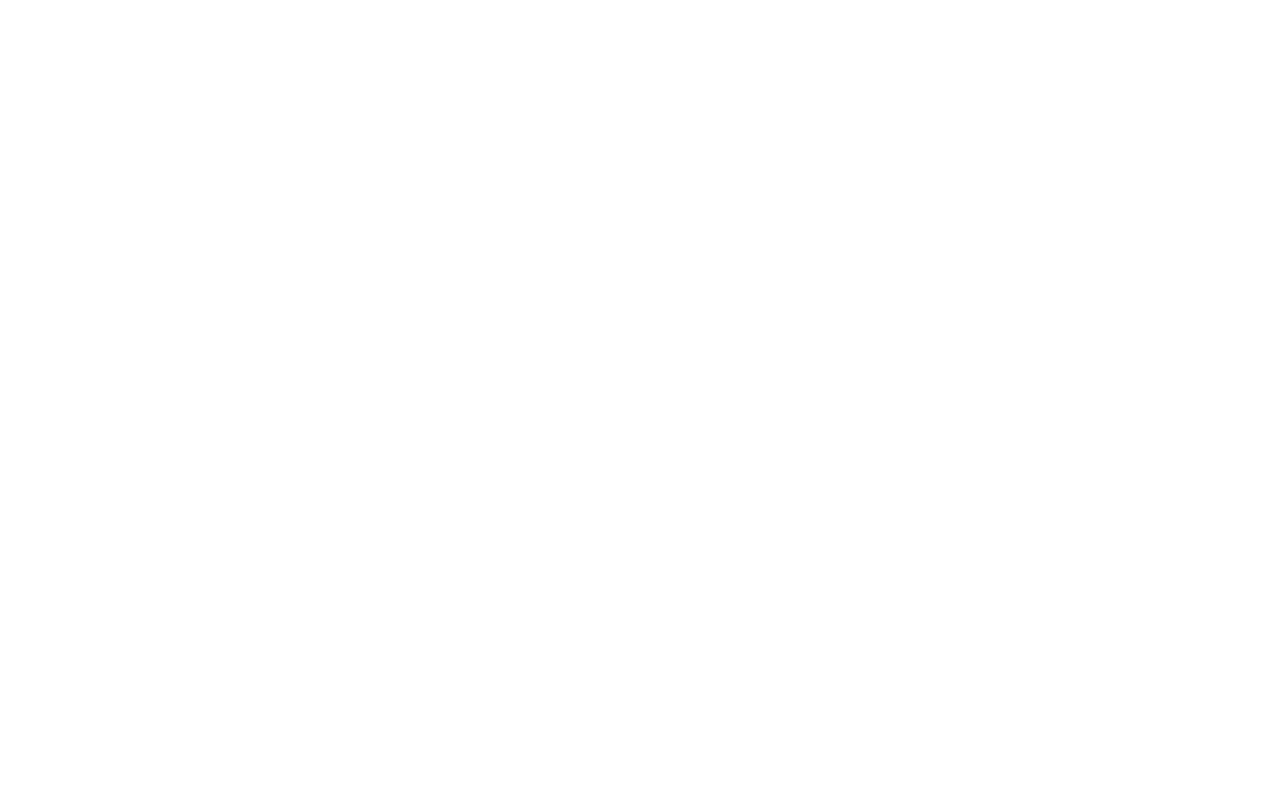
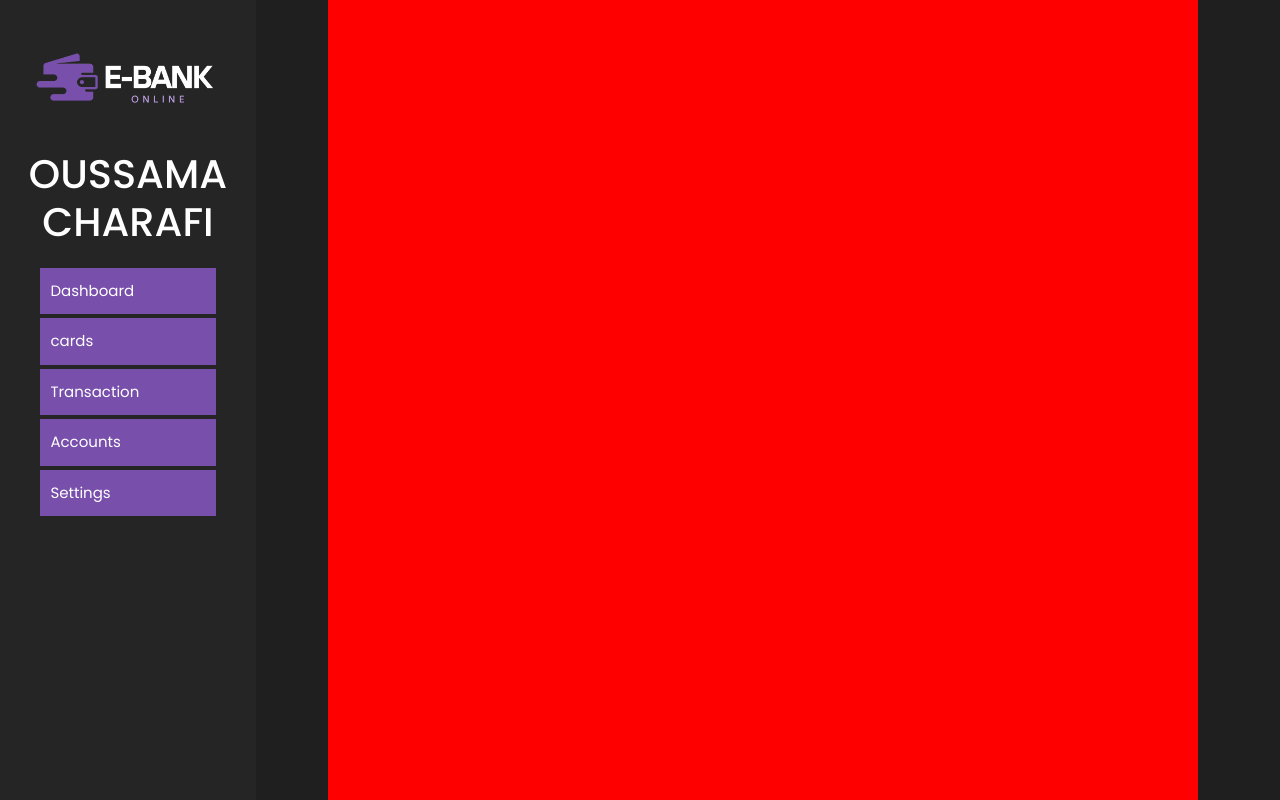
Before and after one commit to oussamacharafi99/E-Bank-Angular, an Angular app in the folder my-ebank/: page / in a window 1280 px wide. Built offline with nearby package versions, Linux system fonts and the light colour scheme.

Commit message:
I added the header design

```diff
--- a/my-ebank/src/app/app.component.html
+++ b/my-ebank/src/app/app.component.html
@@ -1,3 +1,3 @@
 <div class="container">
-
+<app-dashboard></app-dashboard>
 </div>
--- a/my-ebank/src/app/dashboard/dashboard.component.css
+++ b/my-ebank/src/app/dashboard/dashboard.component.css
@@ -8,3 +8,8 @@
     display: flex;
     justify-content: space-between;
 }
+.side{
+    width: 78%;
+    height: 100%;
+    background: red;
+}
--- a/my-ebank/src/app/dashboard/dashboard.component.html
+++ b/my-ebank/src/app/dashboard/dashboard.component.html
@@ -1,7 +1,9 @@
 <section class="main">
    <div class="main-wrapper">
      <app-header></app-header>
+     <div class="side">
 
+     </div>
    </div>
 </section>
 
--- a/my-ebank/src/app/header/header.component.css
+++ b/my-ebank/src/app/header/header.component.css
@@ -1,8 +1,43 @@
+@import url('https://fonts.googleapis.com/css2?family=Poppins:ital,wght@0,100;0,200;0,300;0,400;0,500;0,600;0,700;0,800;0,900;1,100;1,200;1,300;1,400;1,500;1,600;1,700;1,800;1,900&display=swap');
+*{
+    font-family: "Poppins", sans-serif;
+}
 .menu{
     height: 100%;
-    width: 30%;
+    width: 20%;
     background: var(--color-secondary);
     position: fixed;
     top: 0;
     left: 0;
 }
+.logo{
+    width: 90%;
+    padding: 20px 10px;
+    margin: 0 auto;
+}
+.logo > img {
+    width: 100%;
+}
+.username{
+    color: var(--color-light);
+    font-family: "Poppins", sans-serif;
+    font-weight: 700;
+    font-size: 14px;
+    text-align: center;
+    text-transform: uppercase;
+}
+.menu-link{
+    width: 70%;
+    margin: 20px auto;
+    display: flex;
+    flex-direction: column;
+}
+.menu-link > a {
+    color: var(--color-light);
+    font-size: 15px;
+    text-decoration: none;
+    padding: 12px 10px;
+    text-align: left;
+    margin: 2px;
+    background:var(--color-bleuvoilet) ;
+}
--- a/my-ebank/src/app/header/header.component.html
+++ b/my-ebank/src/app/header/header.component.html
@@ -1,10 +1,13 @@
 <div class="menu">
+  <div class="logo">
+    <img src="../../assets/images/green minimalist online wallet logo.png" alt="logo">
+  </div>
   <div class="username">
     <h1 >oussama charafi</h1>
   </div>
   <div class="menu-link">
-    <a routerLink=""><i class="bi bi-house-fill"></i> Dashboard</a>
-    <a routerLink="">Insert</a>
+    <a routerLink=""><i class="bootstrapHouse"></i> Dashboard</a>
+    <a routerLink="">cards</a>
     <a routerLink="">Transaction</a>
     <a routerLink="">Accounts</a>
     <a routerLink="">Settings</a>
--- a/my-ebank/src/index.html
+++ b/my-ebank/src/index.html
@@ -5,7 +5,8 @@
   <title>MyEbank</title>
   <base href="/">
   <meta name="viewport" content="width=device-width, initial-scale=1">
-  <link rel="icon" type="image/x-icon" href="favicon.ico">
+  <link rel="icon" type="image/x-icon" href="favicon.ico"><link href="https://cdn.jsdelivr.net/npm/bootstrap@5.3.3/dist/css/bootstrap.min.css" rel="stylesheet" integrity="sha384-QWTKZyjpPEjISv5WaRU9OFeRpok6YctnYmDr5pNlyT2bRjXh0JMhjY6hW+ALEwIH" crossorigin="anonymous">
+
   <link
   href="https://fonts.googleapis.com/css?family=Poppins:200,300,400,600,700,800"
   rel="stylesheet"
@@ -17,5 +18,7 @@
 </head>
 <body class="">
   <app-root></app-root>
+
+  <script src="https://cdn.jsdelivr.net/npm/bootstrap@5.3.3/dist/js/bootstrap.bundle.min.js" integrity="sha384-YvpcrYf0tY3lHB60NNkmXc5s9fDVZLESaAA55NDzOxhy9GkcIdslK1eN7N6jIeHz" crossorigin="anonymous"></script>
 </body>
 </html>
--- a/my-ebank/src/styles.css
+++ b/my-ebank/src/styles.css
@@ -7,5 +7,11 @@
     --color-secondary : #252525;
     --background-primary :#1F1F1F;
     --color-light :#FFF;
-    --color-link :#eeecec ;
+    --color-link :#eeecec;
+    --color-bleuvoilet :#784FAB;
 }
+body{
+    width: 100%;
+    height: 100vh;
+    background: var(--background-primary);
+}
```
Also changed, not shown: my-ebank/src/assets/images/green minimalist online wallet logo.png (added).
